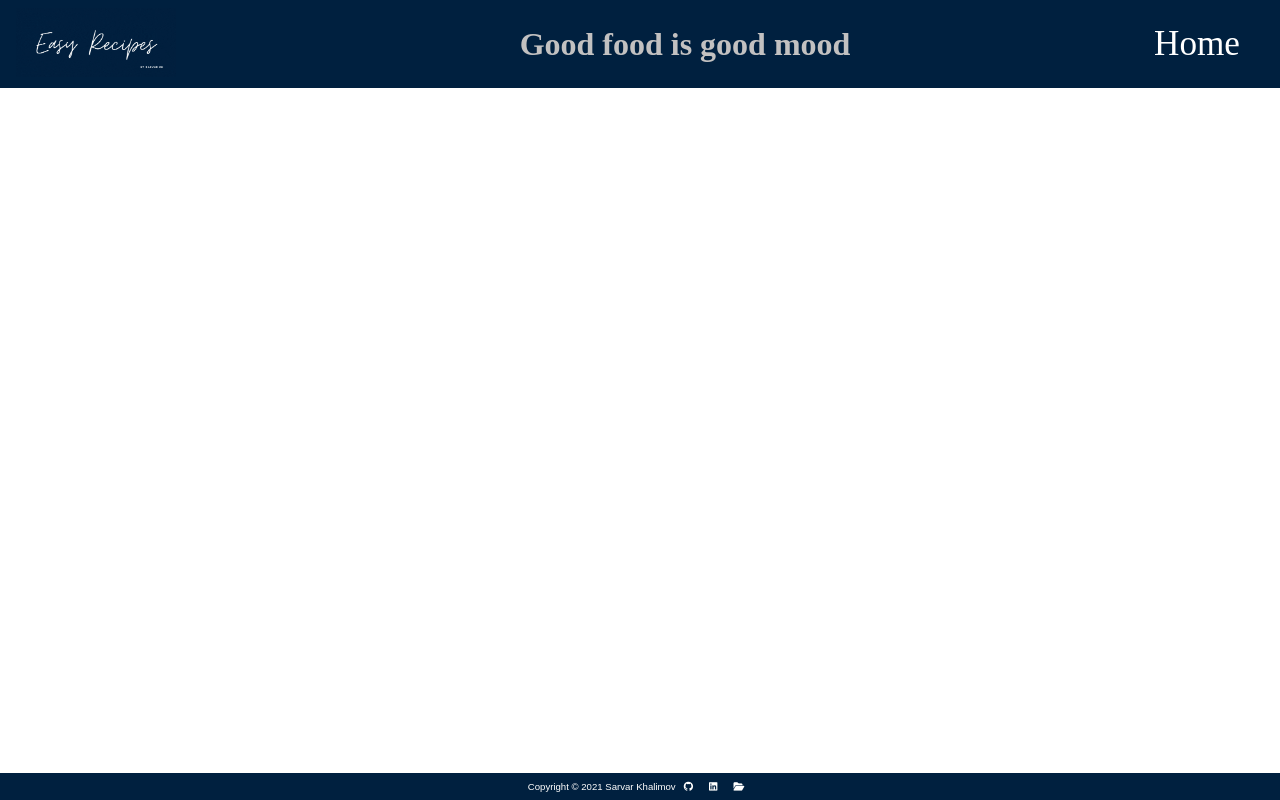
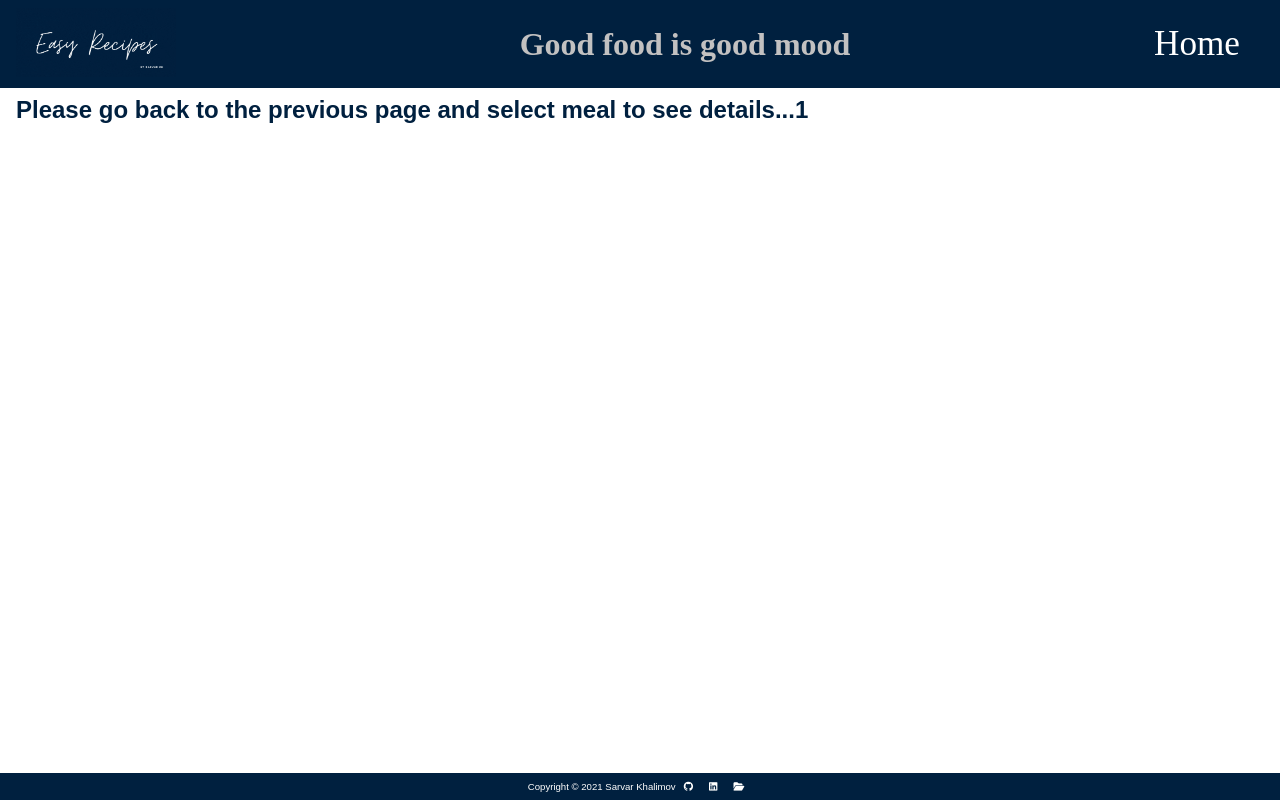
Before and after one commit to SarvarKh/Recipes-catalogue, a React (Create React App) app: page /detail/1 in a window 1280 px wide. Before the commit this address had no page. Built offline with nearby package versions, Linux system fonts and the light colour scheme; no server answers; a web font is replaced by a local one.

Commit message:
Keep the detail page as it is when page is refreshed

```diff
--- a/src/components/container/DetailMeal.js
+++ b/src/components/container/DetailMeal.js
@@ -1,23 +1,38 @@
+import React, { useEffect } from 'react';
 import { connect } from 'react-redux';
 import PropTypes from 'prop-types';
+import { useParams } from 'react-router-dom';
 import MapDetailMeal from '../presentation/MapDetailMeal';
+import { fetchDetailMeal } from '../../actions/index';
 
-const DetailMeal = ({ detailMeal }) => (
+const DetailMeal = ({ detailMeal, fetchDetailMeal }) => {
+  const { id } = useParams();
+  useEffect(() => {
+    fetchDetailMeal(id);
+  }, []);
+  return (
     <main>
       {
         Object.keys(detailMeal).length !== 0
           ? <MapDetailMeal detailMeal={detailMeal} />
-        : <h2>Please go back to the previous page and select meal to see details...</h2>
+          : (
+            <h2>
+              Please go back to the previous page and select meal to see details...
+              {id}
+            </h2>
+          )
       }
     </main>
   );
+};
 
 const mapStateToProps = (state) => ({
   detailMeal: state.detailMeal.detailMeal,
 });
 
-export default connect(mapStateToProps, null)(DetailMeal);
+export default connect(mapStateToProps, { fetchDetailMeal })(DetailMeal);
 
 DetailMeal.propTypes = {
   detailMeal: PropTypes.instanceOf(Object).isRequired,
+  fetchDetailMeal: PropTypes.func.isRequired,
 };
--- a/src/components/presentation/MapMeals.js
+++ b/src/components/presentation/MapMeals.js
@@ -4,8 +4,7 @@ const MapMeals = ({ meals, clickOnDetailMeal }) => (
   meals.map((meal) => (
     <Link
       to={{
-        pathname: './components/DetailMeal',
-        hash: meal.idMeal,
+        pathname: `/detail/${meal.idMeal}`,
         state: meal,
       }}
       key={meal.idMeal}
--- a/src/routes.js
+++ b/src/routes.js
@@ -16,7 +16,7 @@ const Routes = () => (
     </div>
     <Switch>
       <Route exact path="/" component={App} />
-      <Route exact path="/components/DetailMeal" component={DetailMeal} />
+      <Route exact path="/detail/:id" component={DetailMeal} />
       <Route component={Error} />
     </Switch>
     <Footer />
```
Lines whose indentation alone changed are shown as unchanged.
